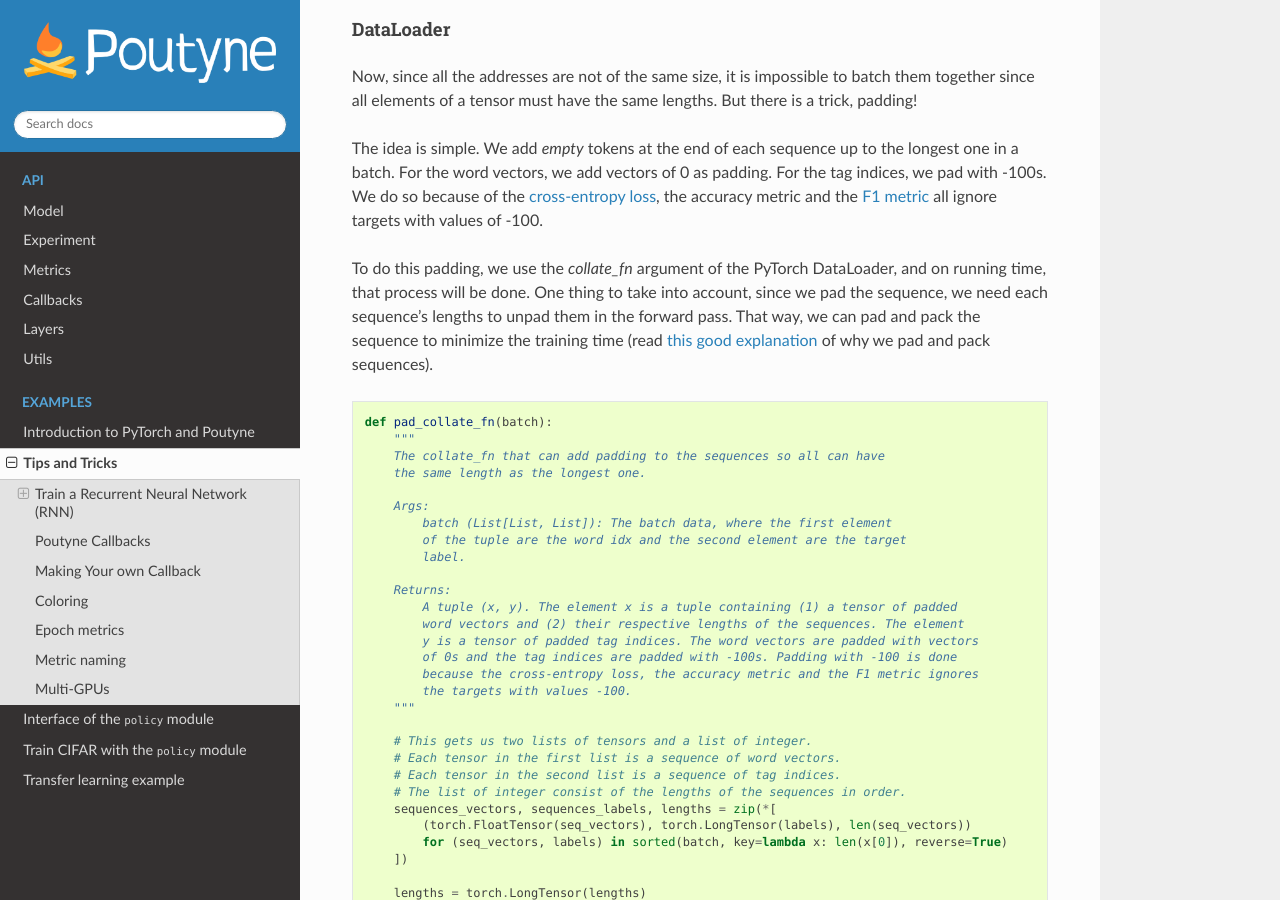
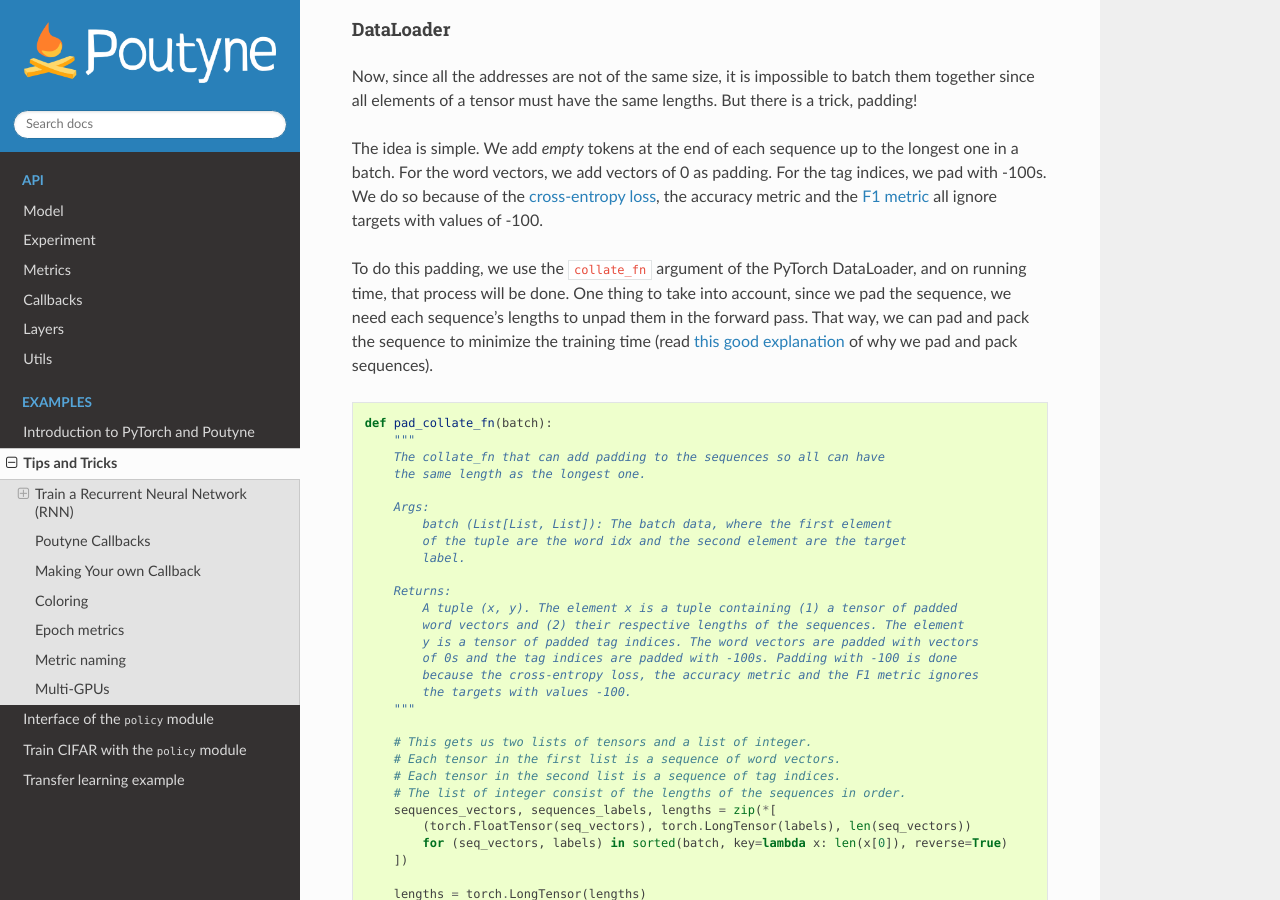
Before and after one commit to GRAAL-Research/poutyne, a Sphinx documentation site: the page built from docs/source/examples/tips_and_tricks.rst, in a window 1280 px wide and 900 px high, scrolled down 4657 px. Built offline with Sphinx 7.4.7 and the Read the Docs theme 2.0.0, drawn with Linux system fonts in a browser that asks for light colours; the version number could not be read and is left out.

```diff
--- a/docs/source/examples/tips_and_tricks.rst
+++ b/docs/source/examples/tips_and_tricks.rst
@@ -214,7 +214,7 @@
 
 The idea is simple. We add *empty* tokens at the end of each sequence up to the longest one in a batch. For the word vectors, we add vectors of 0 as padding. For the tag indices, we pad with -100s. We do so because of the `cross-entropy loss <https://pytorch.org/docs/stable/generated/torch.nn.CrossEntropyLoss.html#torch.nn.CrossEntropyLoss>`_, the accuracy metric and the `F1 metric <https://poutyne.org/metrics.html#poutyne.framework.metrics.FBeta>`_ all ignore targets with values of -100.
 
-To do this padding, we use the `collate_fn` argument of the PyTorch DataLoader, and on running time, that process will be done. One thing to take into account, since we pad the sequence, we need each sequence's lengths to unpad them in the forward pass. That way, we can pad and pack the sequence to minimize the training time (read `this good explanation <https://stackoverflow.com/questions/51030782/why-do-we-pack-the-sequences-in-pytorch>`_ of why we pad and pack sequences).
+To do this padding, we use the ``collate_fn`` argument of the PyTorch DataLoader, and on running time, that process will be done. One thing to take into account, since we pad the sequence, we need each sequence's lengths to unpad them in the forward pass. That way, we can pad and pack the sequence to minimize the training time (read `this good explanation <https://stackoverflow.com/questions/51030782/why-do-we-pack-the-sequences-in-pytorch>`_ of why we pad and pack sequences).
 
 .. code-block:: python
 
@@ -293,7 +293,7 @@
 Summary
 -------
 
-So we have created an LSTM network (`lstm_network`), a fully connected network (`fully_connected_network`), those two components are used in the full network. This full network used padded, packed sequences (defined in the forward pass), so we created the `pad_collate_fn` function to process the needed work. The DataLoader will conduct that process. Finally, when we load the data, this will be done using the vectorizer, so the address will be represented using word embeddings. Also, the address components will be converted into categorical value (from 0 to 7).
+So we have created an LSTM network (``lstm_network``), a fully connected network (``fully_connected_network``), those two components are used in the full network. This full network used padded, packed sequences (defined in the forward pass), so we created the `pad_collate_fn` function to process the needed work. The DataLoader will conduct that process. Finally, when we load the data, this will be done using the vectorizer, so the address will be represented using word embeddings. Also, the address components will be converted into categorical value (from 0 to 7).
 
 Now that we have all the components for the network let's define our SGD optimizer.
 
@@ -441,7 +441,7 @@
                         callbacks=callbacks)
 
 
-Furthermore, you could also use the ``SKLearnMetrics`` wrapper to wrap a Scikit-learn metric as an epoch metric. Below, we show how to compute the AUC ROC using the `SKLearnMetrics` class. We have to inherit the class so that the data is passed into the right format for the scikit-learn `roc_auc_score` function.
+Furthermore, you could also use the ``SKLearnMetrics`` wrapper to wrap a Scikit-learn metric as an epoch metric. Below, we show how to compute the AUC ROC using the ``SKLearnMetrics`` class. We have to inherit the class so that the data is passed into the right format for the scikit-learn `roc_auc_score` function.
 
 .. code-block:: python
 
```
Also changed, not shown: 1 other file.
